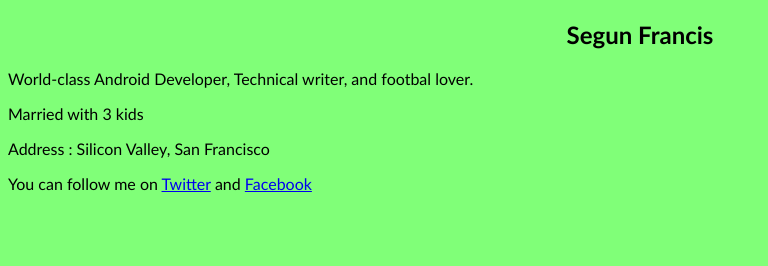
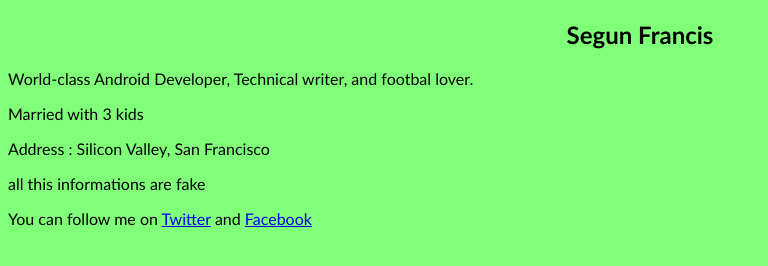
Before and after one commit to sunday58/segunfrancis.github.io, a plain HTML site: page index.html in a window 1280 px wide. Shown: the whole page, without its empty margins (0-768 px from the left). Drawn offline with Linux system fonts and the light colour scheme.

Commit message:
why you dey lie

```diff
--- a/index.html
+++ b/index.html
@@ -20,6 +20,7 @@
     <p>World-class Android Developer, Technical writer, and footbal lover.</p>
     <p>Married with 3 kids</p>
     <p>Address : Silicon Valley, San Francisco</p>
+    <p>all this informations are fake</p>
     <p>You can follow me on <a href="twitter.com/segun__francis">Twitter</a> and <a href="facebook.com/segun.francis1">Facebook</a></p>
 </body>
 
```
